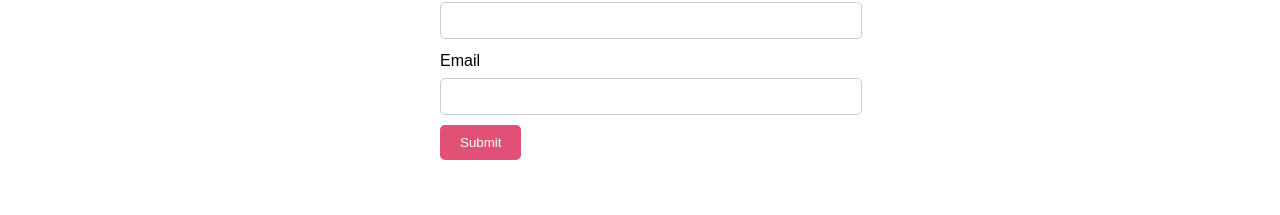
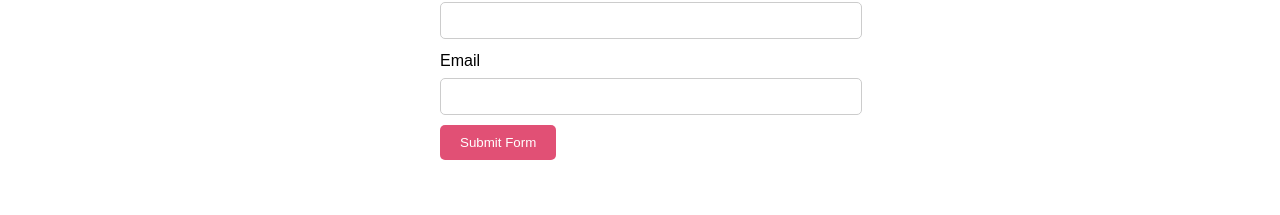
Before and after one commit to B-r-e-n-t/mslpto, a plain HTML site: page index.html in a window 1280 px wide. Shown: the part 978-1193 px from the top of the page. Drawn offline with Linux system fonts and the light colour scheme.

Commit message:
fixed form button

```diff
--- a/index.html
+++ b/index.html
@@ -50,7 +50,7 @@
 
         <input type="hidden" name="redirect" value="https://web3forms.com/success">
 
-        <input type="submit" value="Submit">
+        <button type="submit">Submit Form</button>
     </form>
 
       <section class="image-grid">
--- a/styles.css
+++ b/styles.css
@@ -293,7 +293,7 @@ form {
     margin-bottom: 10px;
   }
 
-  input[type="submit"] {
+  button[type="submit"] {
     background-color: rgba(222, 62, 102, 0.9);
     color: white;
     padding: 10px 20px;
```
